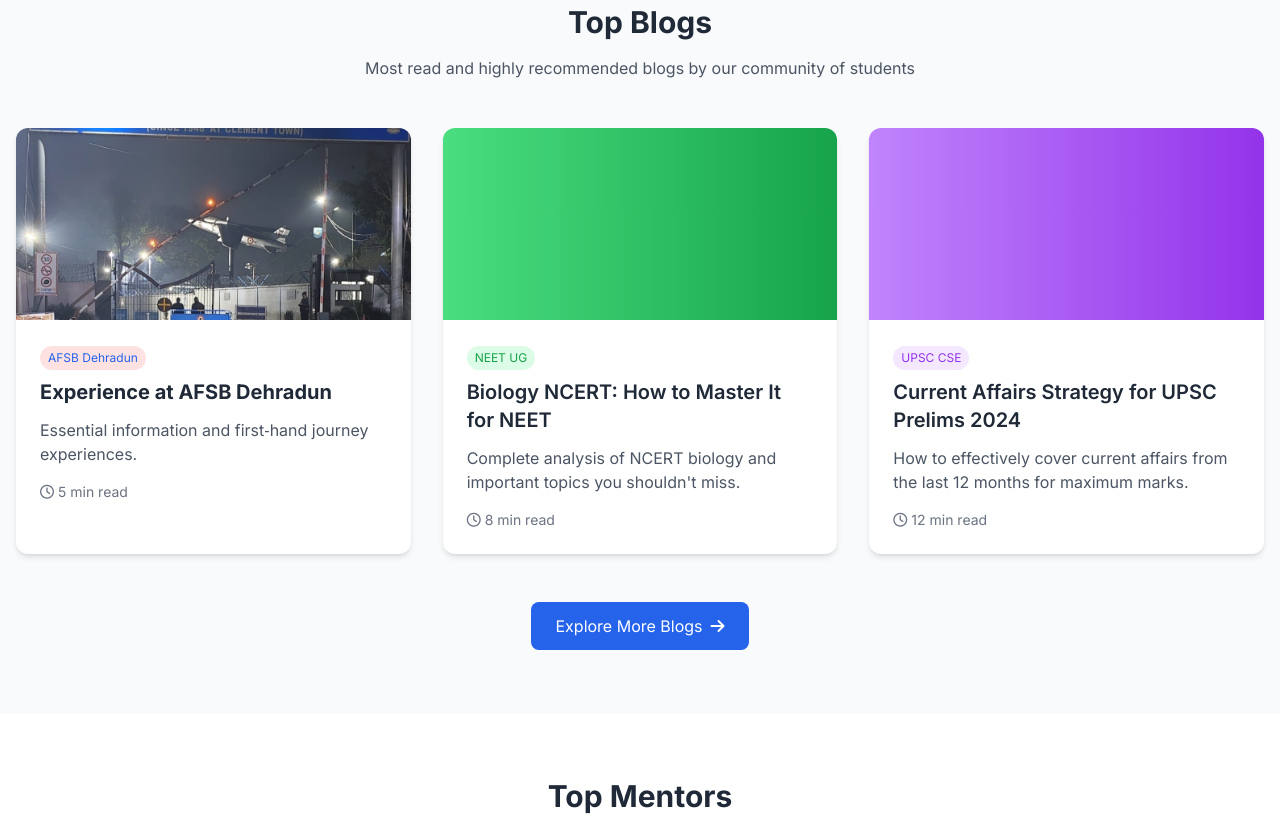
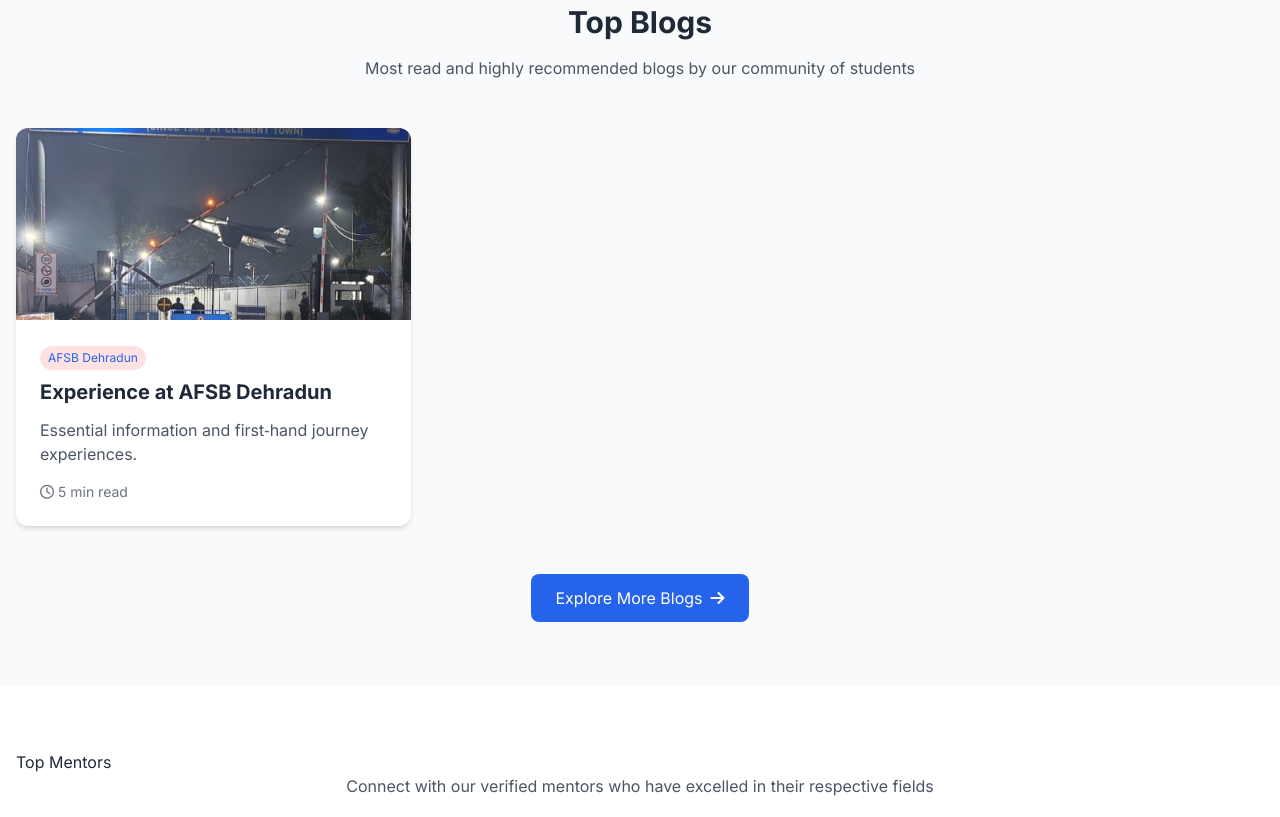
Before and after one commit to One1V/Examido-staticwebsite, a plain HTML site: page index.html in a window 1280 px wide. Shown: the part 1060-1877 px from the top of the page. Drawn offline with nearby package versions, Linux system fonts and the light colour scheme.

Commit message:
Remove blog cards from index.html
Removed two blog cards from the index.html file.

```diff
--- a/index.html
+++ b/index.html
@@ -169,37 +169,7 @@
                 </div>
 
                 <!-- Blog Card 2 -->
-                <div
-                    class="bg-white rounded-xl shadow-md overflow-hidden hover:shadow-xl transition duration-300 blog-card">
-                    <div class="h-48 bg-gradient-to-r from-green-400 to-green-600"></div>
-                    <div class="p-6">
-                        <span class="inline-block bg-green-100 text-green-600 text-xs px-2 py-1 rounded-full mb-2">NEET
-                            UG</span>
-                        <h3 class="text-xl font-semibold mb-3">Biology NCERT: How to Master It for NEET</h3>
-                        <p class="text-gray-600 mb-4">Complete analysis of NCERT biology and important topics you
-                            shouldn't miss.</p>
-                        <div class="flex items-center text-gray-500 text-sm">
-                            <i class="far fa-clock mr-1"></i>
-                            <span>8 min read</span>
-                        </div>
-                    </div>
-                </div>
 
-                <!-- Blog Card 3 -->
-                <div
-                    class="bg-white rounded-xl shadow-md overflow-hidden hover:shadow-xl transition duration-300 blog-card">
-                    <div class="h-48 bg-gradient-to-r from-purple-400 to-purple-600"></div>
-                    <div class="p-6">
-                        <span
-                            class="inline-block bg-purple-100 text-purple-600 text-xs px-2 py-1 rounded-full mb-2">UPSC
-                            CSE</span>
-                        <h3 class="text-xl font-semibold mb-3">Current Affairs Strategy for UPSC Prelims 2024</h3>
-                        <p class="text-gray-600 mb-4">How to effectively cover current affairs from the last 12 months
-                            for maximum marks.</p>
-                        <div class="flex items-center text-gray-500 text-sm">
-                            <i class="far fa-clock mr-1"></i>
-                            <span>12 min read</span>
-                        </div>
                     </div>
                 </div>
             </div>
@@ -217,7 +187,7 @@
     <!-- Top Mentors Section -->
     <section class="py-16 bg-white">
         <div class="max-w-7xl mx-auto px-4">
-            <h2 class="text-3xl font-bold text-center text-gray-800 mb-4">Top Mentors</h2>
+            <h2 class"text-3xl font-bold text-center text-gray-800 mb-4">Top Mentors</h2>
             <p class="text-gray-600 text-center mb-12 max-w-3xl mx-auto">Connect with our verified mentors who have
                 excelled in their respective fields</p>
 
```
